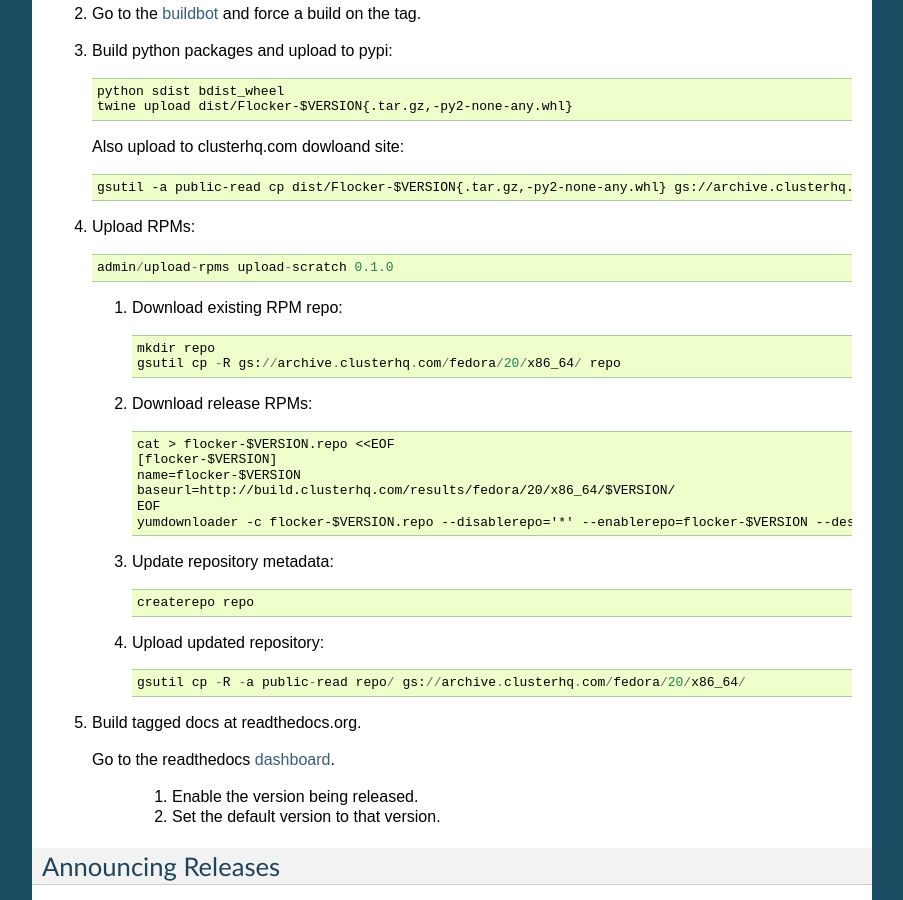
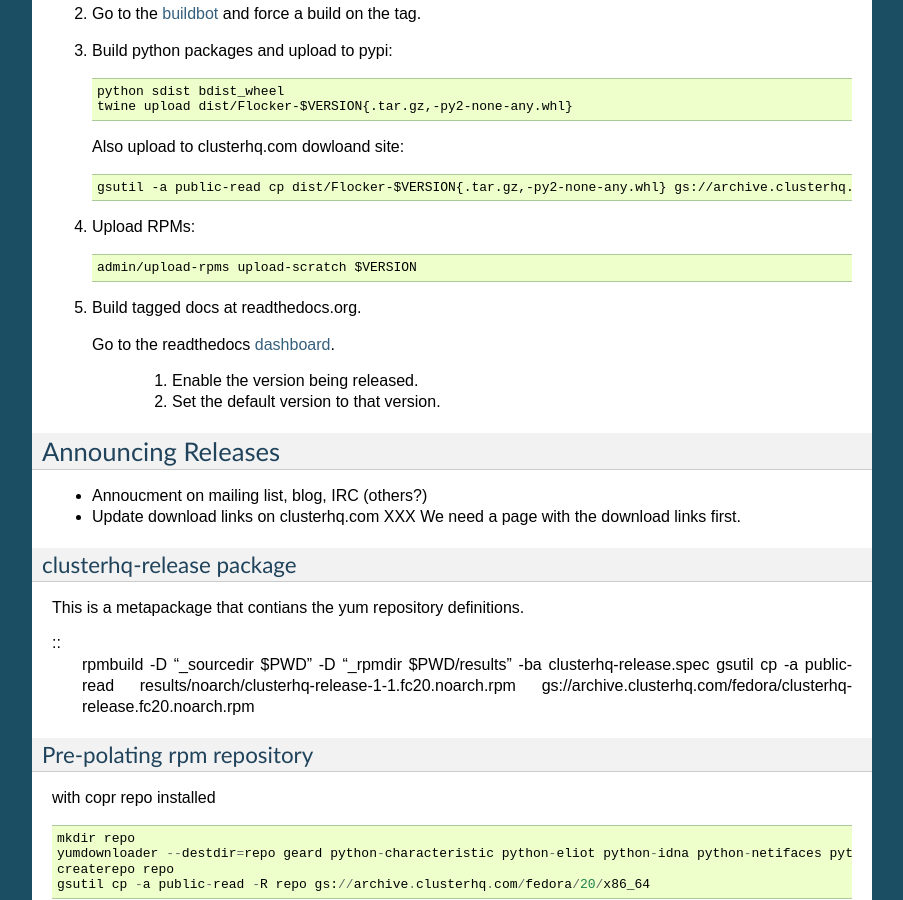
Before and after one commit to ClusterHQ/flocker, a Sphinx documentation site: the page built from docs/release-process.rst, in a window 1280 px wide and 900 px high, scrolled down 1500 px. Shown: the whole window, without its empty margins (198-1101 px from the left). Built offline with Sphinx 7.4.7, drawn with Linux system fonts in a browser that asks for light colours.

Commit message:
Docs and b'' and temporary directory.

```diff
--- a/docs/release-process.rst
+++ b/docs/release-process.rst
@@ -89,29 +89,7 @@
 
 4. Upload RPMs::
 
-      admin/upload-rpms upload-scratch 0.1.0
-
-   1. Download existing RPM repo::
-
-         mkdir repo
-         gsutil cp -R gs://archive.clusterhq.com/fedora/20/x86_64/ repo
-
-   2. Download release RPMs::
-
-         cat > flocker-$VERSION.repo <<EOF
-         [flocker-$VERSION]
-         name=flocker-$VERSION
-         baseurl=http://build.clusterhq.com/results/fedora/20/x86_64/$VERSION/
-         EOF
-         yumdownloader -c flocker-$VERSION.repo --disablerepo='*' --enablerepo=flocker-$VERSION --destdir=repo python-flocker flocker-cli flocker-node
-
-   3. Update repository metadata::
-
-         createrepo repo
-
-   4. Upload updated repository::
-
-         gsutil cp -R -a public-read repo/ gs://archive.clusterhq.com/fedora/20/x86_64/
+      admin/upload-rpms upload-scratch $VERSION
 
 5. Build tagged docs at readthedocs.org.
 
```
Also changed, not shown: 1 other file.
